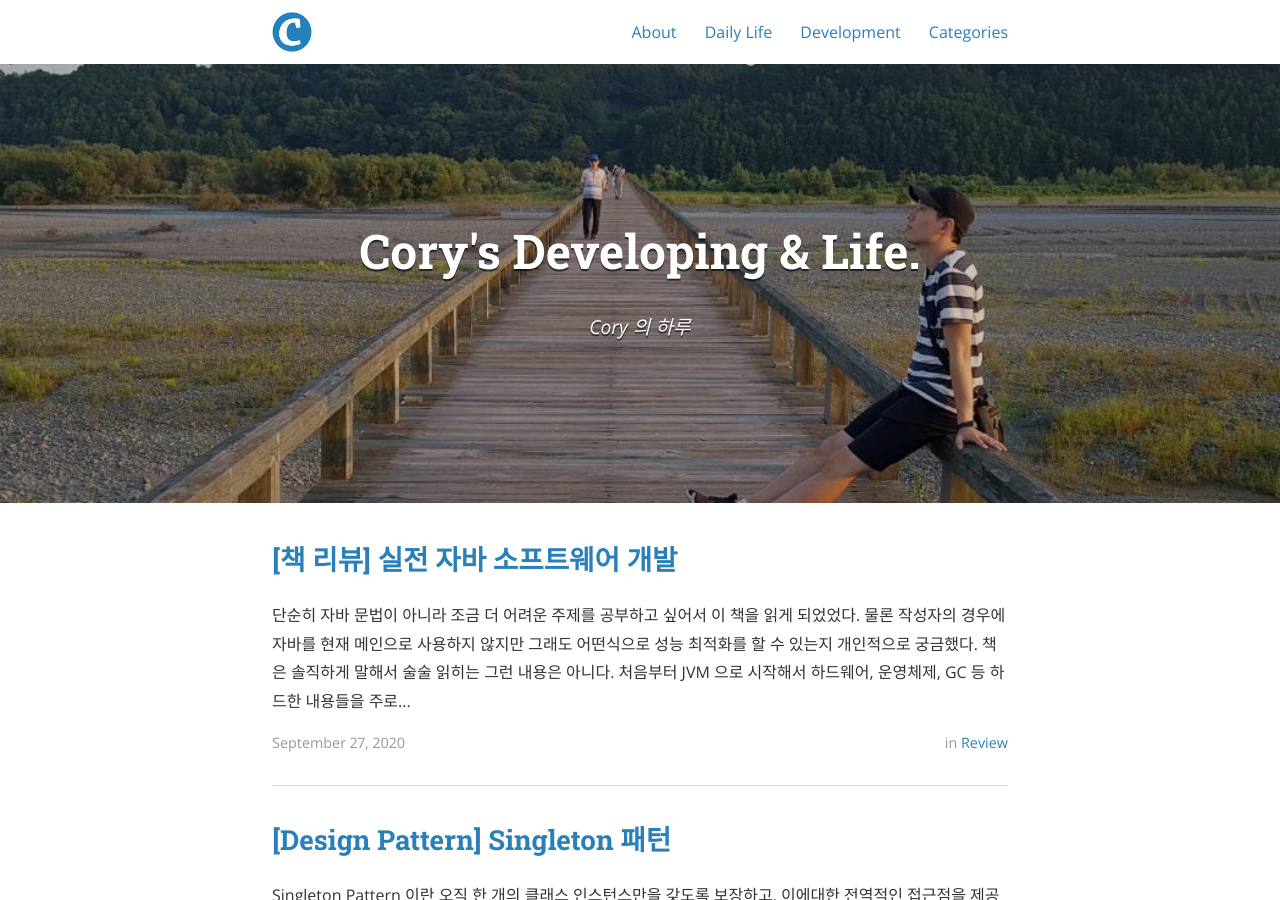
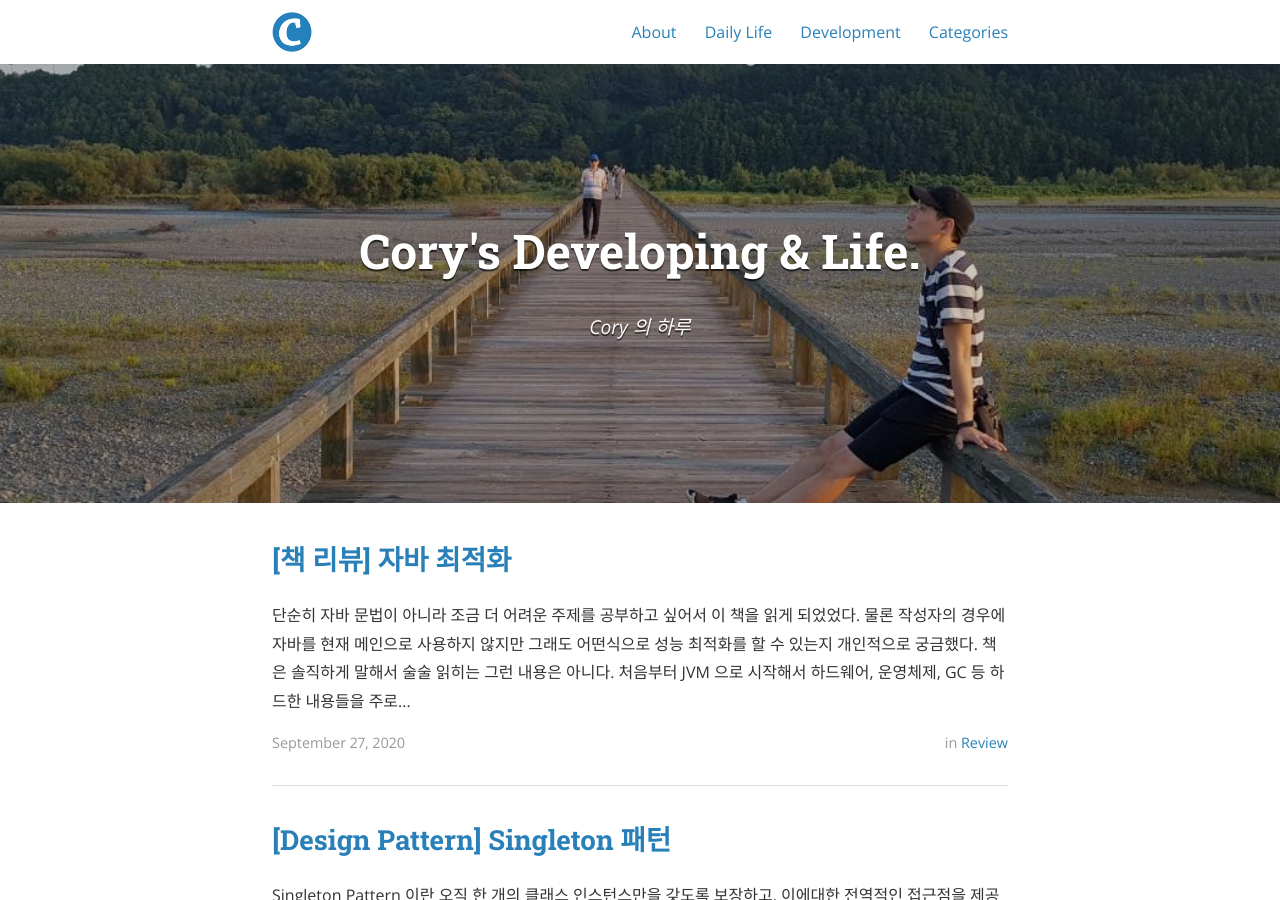
Before and after one commit to kscory/blog, a Jekyll site: the page built from index.html, in a window 1280 px wide and 900 px high. Built offline with Jekyll 4.4.1, drawn with Linux system fonts in a browser that asks for light colours; nearby versions of some CDN libraries; the list of posts is cut into pages by our own code.

Commit message:
제목 변경

```diff
--- a/_posts/2020-09-27-review-hanbit_optimizing-java.md
+++ b/_posts/2020-09-27-review-hanbit_optimizing-java.md
@@ -1,7 +1,7 @@
 ---
 layout: post
 comments: true
-title:  "[책 리뷰] 실전 자바 소프트웨어 개발"
+title:  "[책 리뷰] 자바 최적화"
 date:   2020-09-27
 author: Cory
 categories: Review
```
